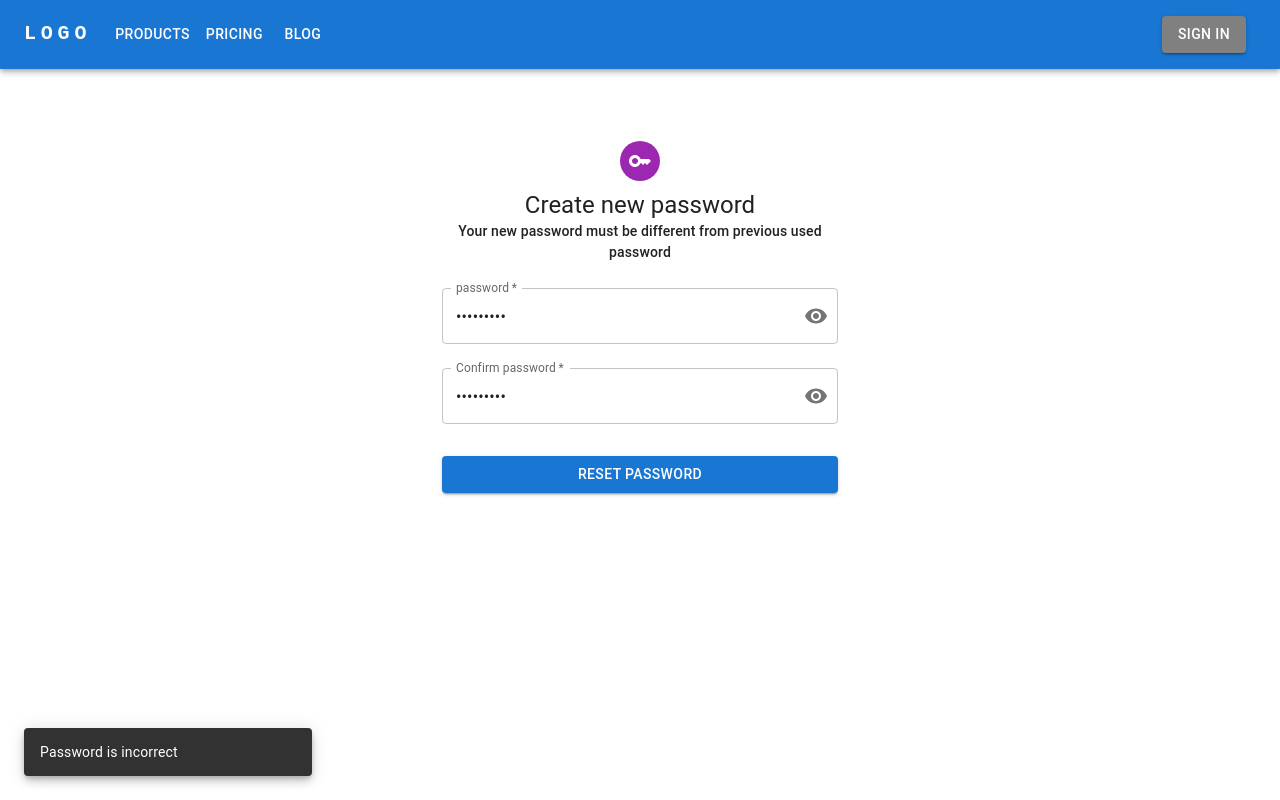
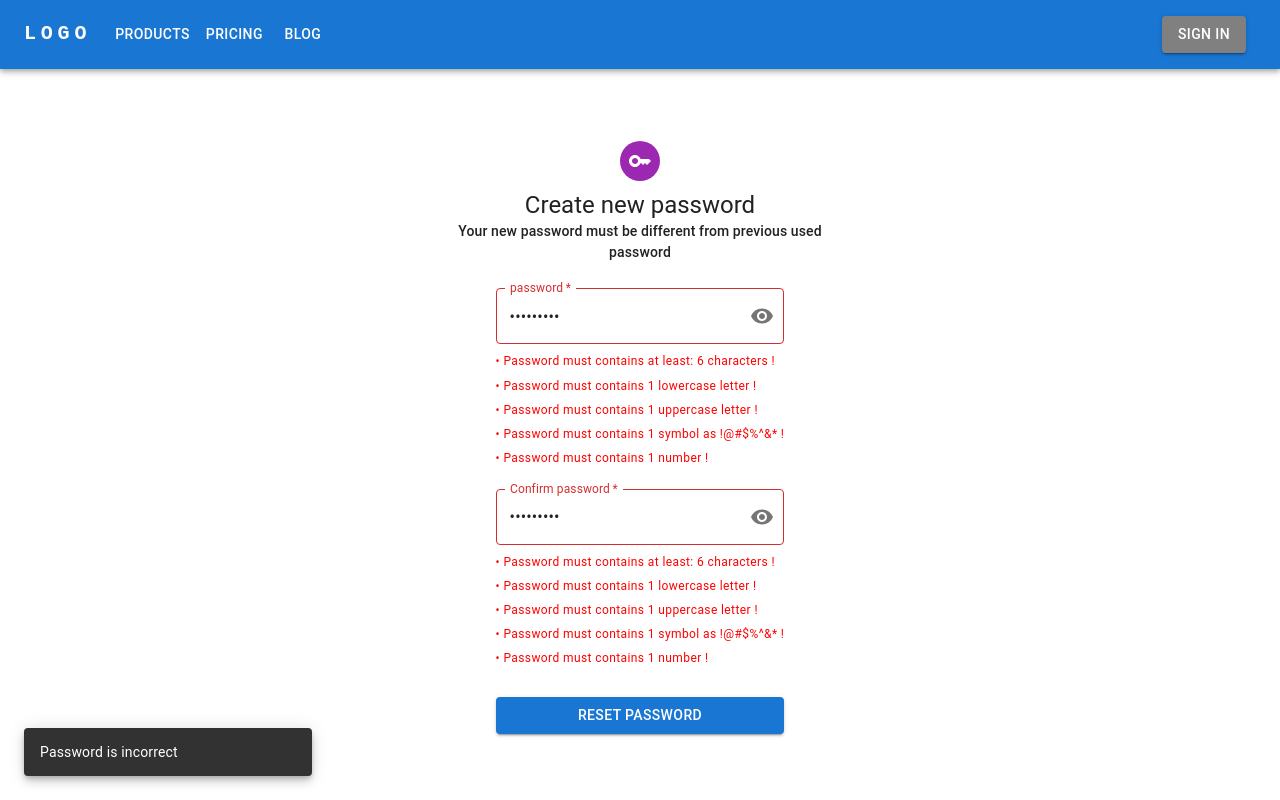
Before and after one commit to walter-clayton/afitpilot-somatotype, a React (Create React App) app in the folder client/: page /Resetpass in a window 1280 px wide. Both pictures are taken after typing "Sample123", "Sample123" into the empty fields and a click on the button "RESET PASSWORD". Built offline with nearby package versions, Linux system fonts and the light colour scheme.

Commit message:
error message in resetpassword

```diff
--- a/client/src/components/Forget.tsx
+++ b/client/src/components/Forget.tsx
@@ -1,10 +1,11 @@
-import * as React from 'react';
+import React, { useState } from "react";
 import CssBaseline from '@mui/material/CssBaseline';
 import { Grid, Box, Button, Avatar } from '@mui/material/';
 import { Typography, Container } from '@mui/material/';
 import { TextField } from '@mui/material/';
 import Snackbar from '@mui/material/Snackbar';
 import KeyIcon from '@mui/icons-material/Key';
+import { useNavigate } from "react-router-dom";
 export default function Forget() {
     /**
  * @param email String
@@ -17,7 +18,10 @@ export default function Forget() {
             ) !== null;
         return isValid;
     };
-
+    const navigate = useNavigate();
+    const [email, setEmail] = useState("");
+    const [emailIsIncorrect, setEmailIsIncorrect] = useState(false);
+    const [hasChanges, setHasChanges] = useState(false);
     const [open, setOpen] = React.useState(false);
     const [snackbarMessage, setSnackbarMessage] = React.useState("");
     const handleClose = (event: any, reason: any) => {
@@ -43,6 +47,18 @@ export default function Forget() {
             email: data.get('email')
         });
     };
+    const handleChangeEmail = (
+        event: React.ChangeEvent<HTMLInputElement | HTMLTextAreaElement>
+    ) => {
+        setEmail(String(event.currentTarget.value).toLowerCase());
+        if (!isEmailValid(event.currentTarget.value)) {
+            setEmailIsIncorrect(true);
+        } else {
+            setEmailIsIncorrect(false);
+        }
+        setHasChanges(true);
+    };
+
     return (
         <div>
             <Container component="main" maxWidth="xs">
@@ -59,17 +75,32 @@ export default function Forget() {
                             margin="normal"
                             required
                             fullWidth
+                            error={emailIsIncorrect ? true : false}
+                            onChange={handleChangeEmail}
                             id="email"
                             label="Email Address"
                             name="email"
                             autoComplete="email"
                             autoFocus
                         />
+                        {emailIsIncorrect ? (
+                            <Typography
+                                variant="caption"
+                                display="block"
+                                gutterBottom
+                                color="#ff0000"
+                            >
+                                • Please enter a valid email !
+                            </Typography>
+                        ) : null}
+
                         <Button
                             type="submit"
-                            onClick={handleClick}
                             fullWidth
-                            href='/Resetpass'
+                            onClick={() => {
+                                handleClick();
+                                navigate("/Resetpass");
+                            }}
                             variant="contained"
                             sx={{ mt: 3, mb: 2 }}>
                             Send email
--- a/client/src/components/Resetpass.tsx
+++ b/client/src/components/Resetpass.tsx
@@ -1,4 +1,4 @@
-import * as React from 'react';
+import React, { useState } from "react";
 import CssBaseline from '@mui/material/CssBaseline';
 import { Box, Button, TextField, Avatar, InputAdornment } from '@mui/material/';
 import { Typography, Container } from '@mui/material/';
@@ -72,6 +72,21 @@ export default function Resetpass() {
     const handleMouseDownPassword = (event: any) => {
         event.preventDefault();
     };
+    const [password, setPassword] = useState("");
+    const [passwordIsIncorrect, setPasswordIsIncorrect] = useState(false);
+    const [hasChanges, setHasChanges] = useState(false);
+
+    const handleChangePassword = (
+        event: React.ChangeEvent<HTMLInputElement | HTMLTextAreaElement>
+    ) => {
+        setPassword(event.currentTarget.value);
+        if (!isPasswordValid(event.currentTarget.value)) {
+            setPasswordIsIncorrect(true);
+        } else {
+            setPasswordIsIncorrect(false);
+        }
+        setHasChanges(true);
+    };
 
     return (
         <ThemeProvider theme={theme}>
@@ -89,6 +104,8 @@ export default function Resetpass() {
                             margin="normal"
                             required
                             fullWidth
+                            error={passwordIsIncorrect ? true : false}
+                            onChange={handleChangePassword}
                             name="password"
                             label="password"
                             type={showPassword ? "text" : "password"}
@@ -109,10 +126,57 @@ export default function Resetpass() {
                                 ),
                             }}
                         ></TextField>
+                        {passwordIsIncorrect ? (
+                            <>
+                                <Typography
+                                    variant="caption"
+                                    display="block"
+                                    gutterBottom
+                                    color="#ff0000"
+                                >
+                                    • Password must contains at least: 6 characters !
+                                </Typography>
+                                <Typography
+                                    variant="caption"
+                                    display="block"
+                                    gutterBottom
+                                    color="#ff0000"
+                                >
+                                    • Password must contains 1 lowercase letter !
+                                </Typography>
+                                <Typography
+                                    variant="caption"
+                                    display="block"
+                                    gutterBottom
+                                    color="#ff0000"
+                                >
+                                    • Password must contains 1 uppercase letter !
+                                </Typography>
+                                <Typography
+                                    variant="caption"
+                                    display="block"
+                                    gutterBottom
+                                    color="#ff0000"
+                                >
+                                    • Password must contains 1 symbol as !@#$%^&* !
+                                </Typography>
+                                <Typography
+                                    variant="caption"
+                                    display="block"
+                                    gutterBottom
+                                    color="#ff0000"
+                                >
+                                    • Password must contains 1 number !
+                                </Typography>
+                            </>
+                        ) : null}
+
                         <TextField
                             margin="normal"
                             required
                             fullWidth
+                            error={passwordIsIncorrect ? true : false}
+                            onChange={handleChangePassword}
                             name="confirmPassword"
                             label="Confirm password"
                             type={showPassword ? "text" : "password"}
@@ -133,6 +197,51 @@ export default function Resetpass() {
                                 ),
                             }}
                         ></TextField>
+                        {passwordIsIncorrect ? (
+                            <>
+                                <Typography
+                                    variant="caption"
+                                    display="block"
+                                    gutterBottom
+                                    color="#ff0000"
+                                >
+                                    • Password must contains at least: 6 characters !
+                                </Typography>
+                                <Typography
+                                    variant="caption"
+                                    display="block"
+                                    gutterBottom
+                                    color="#ff0000"
+                                >
+                                    • Password must contains 1 lowercase letter !
+                                </Typography>
+                                <Typography
+                                    variant="caption"
+                                    display="block"
+                                    gutterBottom
+                                    color="#ff0000"
+                                >
+                                    • Password must contains 1 uppercase letter !
+                                </Typography>
+                                <Typography
+                                    variant="caption"
+                                    display="block"
+                                    gutterBottom
+                                    color="#ff0000"
+                                >
+                                    • Password must contains 1 symbol as !@#$%^&* !
+                                </Typography>
+                                <Typography
+                                    variant="caption"
+                                    display="block"
+                                    gutterBottom
+                                    color="#ff0000"
+                                >
+                                    • Password must contains 1 number !
+                                </Typography>
+                            </>
+                        ) : null}
+
                         <Button
                             type="submit"
                             fullWidth
```
